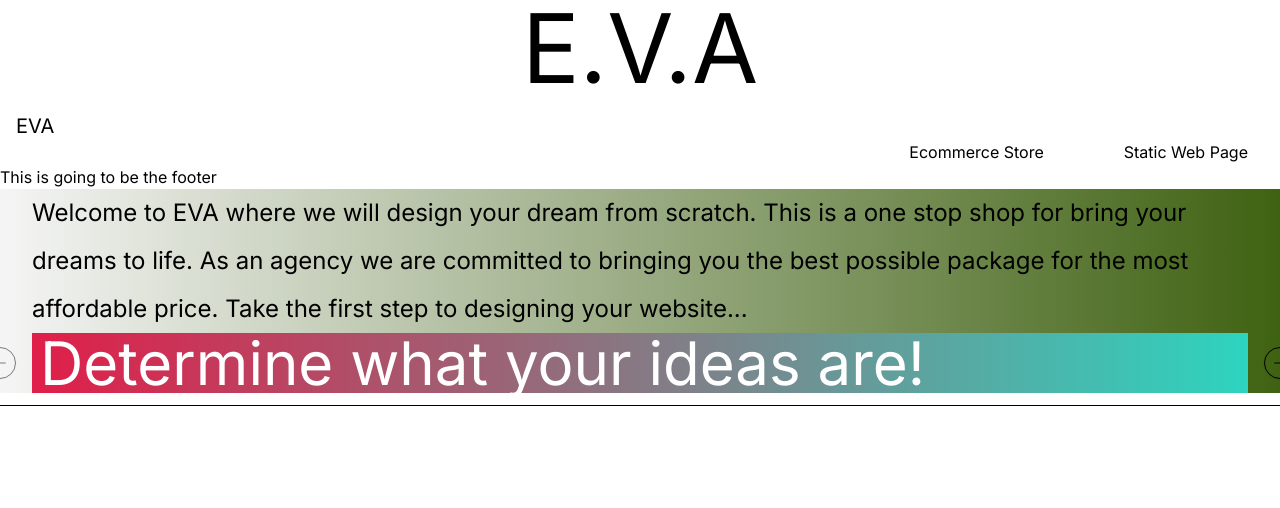
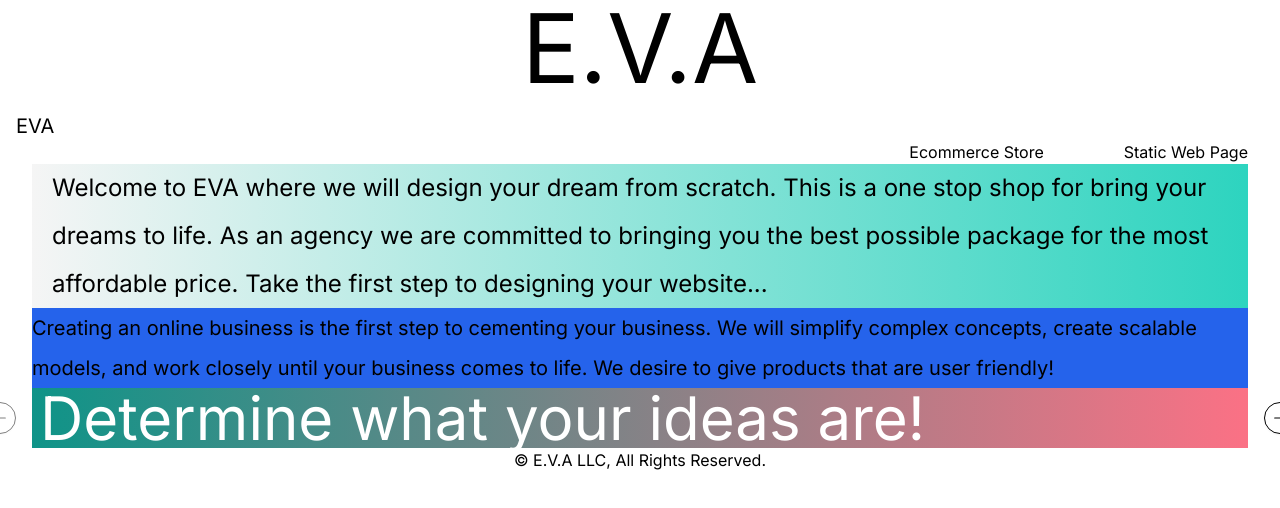
Before and after one commit to BigBreakfast28/sumozip, a Next.js app: page / in a window 1280 px wide. Shown: the top 508 px of the page. Built offline with nearby package versions, Linux system fonts and the light colour scheme.

Commit message:
Minor changes to home page layout

```diff
--- a/app/(routes)/page.tsx
+++ b/app/(routes)/page.tsx
@@ -15,23 +15,31 @@ import React from "react"
 export default function Home() {
   return(
     <div>
-      <div className="container-lg text-2xl leading-loose bg-gradient-to-r from-neutral-100 to-lime-800">
-        <div className="container">
+      <div className="container text-xl">
+        <div className="container-lg text-2xl leading-loose bg-gradient-to-r from-neutral-100 to-teal-400 pr-4 pl-5">
         Welcome to EVA where we will design your dream from scratch.
         This is a one stop shop for bring your dreams to life.
         As an agency we are committed to bringing you the best possible package for the most affordable price.
         Take the first step to designing your website...
       </div>
-      <div className="container">
+      <div className="leading-loose bg-blue-600">
+        Creating an online business is the first step to cementing your business. We will simplify complex concepts,
+        create scalable models, and work closely until your business comes to life. We desire to give products that are user friendly!
+
+      </div>
+    </div>
+
+
+    <div className="container">
         <Carousel>
         <CarouselContent className="-ml-2">
-        <CarouselItem className="pl-4 box-decoration-clone bg-gradient-to-r from-rose-600 to-teal-400 text-white text-6xl">
+        <CarouselItem className="pl-4 box-decoration-clone bg-gradient-to-r from-teal-600 to-rose-400 text-white text-6xl">
           Determine what your ideas are!
         </CarouselItem>
-        <CarouselItem className="pl-4 box-decoration-clone bg-gradient-to-r from-rose-600 to-teal-400 text-white text-6xl">
+        <CarouselItem className="pl-4 box-decoration-clone bg-gradient-to-r from-teal-600 to-rose-400 text-white text-6xl">
           Determine the type of website!
           </CarouselItem>
-        <CarouselItem className="pl-4 box-decoration-clone bg-gradient-to-r from-rose-600 to-teal-400 text-white text-6xl">
+        <CarouselItem className="pl-4 box-decoration-clone bg-gradient-to-r from-teal-600 to-rose-400 text-white text-6xl">
           Start the design process!
         </CarouselItem>
         </CarouselContent>
@@ -39,10 +47,6 @@ export default function Home() {
       <CarouselNext />
     </Carousel>
     </div>
-    </div>
-
-    <Separator className="bg-black mt-3"/>
-
     <div className="">
 
     </div>
--- a/app/layout.tsx
+++ b/app/layout.tsx
@@ -22,8 +22,8 @@ export default function RootLayout({
       <body className={inter.className}>
         <Title/>
         <Navbar/>
-        <Footer/>
         {children}
+        <Footer />
       </body>
     </html>
   );
--- a/components/footer.tsx
+++ b/components/footer.tsx
@@ -1,10 +1,11 @@
-import { Separator } from "./ui/separator";
+import { Separator } from "@/components/ui/separator";
 
 export default function Footer() {
     return(
-        <div>
-            <Separator/>
-            This is going to be the footer
-        </div>
-    )
+        <footer>
+            <div className="flex justify-center">
+                &copy; E.V.A LLC, All Rights Reserved.
+            </div>
+        </footer>
+    );
 }
--- /dev/null
+++ b/components/ui/scroll-area.tsx
@@ -0,0 +1,48 @@
+"use client"
+
+import * as React from "react"
+import * as ScrollAreaPrimitive from "@radix-ui/react-scroll-area"
+
+import { cn } from "@/lib/utils"
+
+const ScrollArea = React.forwardRef<
+  React.ElementRef<typeof ScrollAreaPrimitive.Root>,
+  React.ComponentPropsWithoutRef<typeof ScrollAreaPrimitive.Root>
+>(({ className, children, ...props }, ref) => (
+  <ScrollAreaPrimitive.Root
+    ref={ref}
+    className={cn("relative overflow-hidden", className)}
+    {...props}
+  >
+    <ScrollAreaPrimitive.Viewport className="h-full w-full rounded-[inherit]">
+      {children}
+    </ScrollAreaPrimitive.Viewport>
+    <ScrollBar />
+    <ScrollAreaPrimitive.Corner />
+  </ScrollAreaPrimitive.Root>
+))
+ScrollArea.displayName = ScrollAreaPrimitive.Root.displayName
+
+const ScrollBar = React.forwardRef<
+  React.ElementRef<typeof ScrollAreaPrimitive.ScrollAreaScrollbar>,
+  React.ComponentPropsWithoutRef<typeof ScrollAreaPrimitive.ScrollAreaScrollbar>
+>(({ className, orientation = "vertical", ...props }, ref) => (
+  <ScrollAreaPrimitive.ScrollAreaScrollbar
+    ref={ref}
+    orientation={orientation}
+    className={cn(
+      "flex touch-none select-none transition-colors",
+      orientation === "vertical" &&
+        "h-full w-2.5 border-l border-l-transparent p-[1px]",
+      orientation === "horizontal" &&
+        "h-2.5 flex-col border-t border-t-transparent p-[1px]",
+      className
+    )}
+    {...props}
+  >
+    <ScrollAreaPrimitive.ScrollAreaThumb className="relative flex-1 rounded-full bg-border" />
+  </ScrollAreaPrimitive.ScrollAreaScrollbar>
+))
+ScrollBar.displayName = ScrollAreaPrimitive.ScrollAreaScrollbar.displayName
+
+export { ScrollArea, ScrollBar }
```
